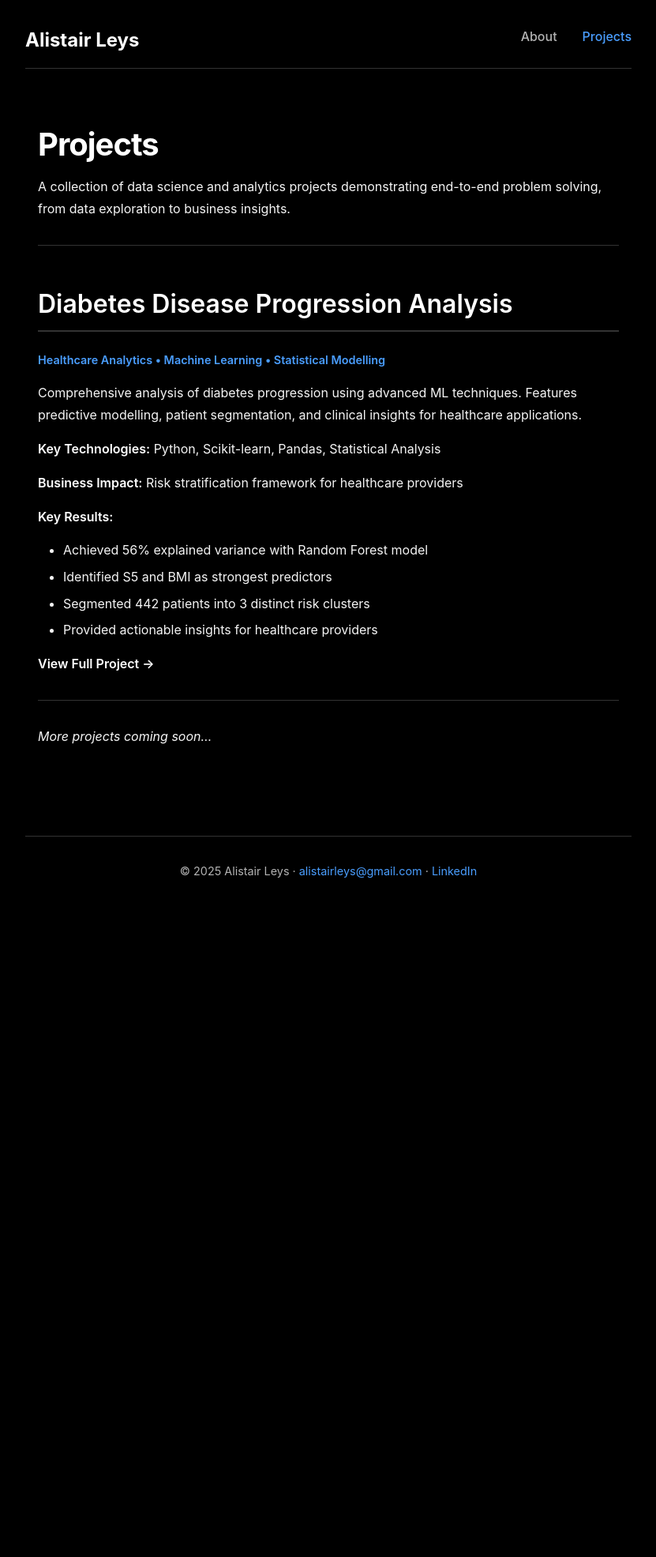
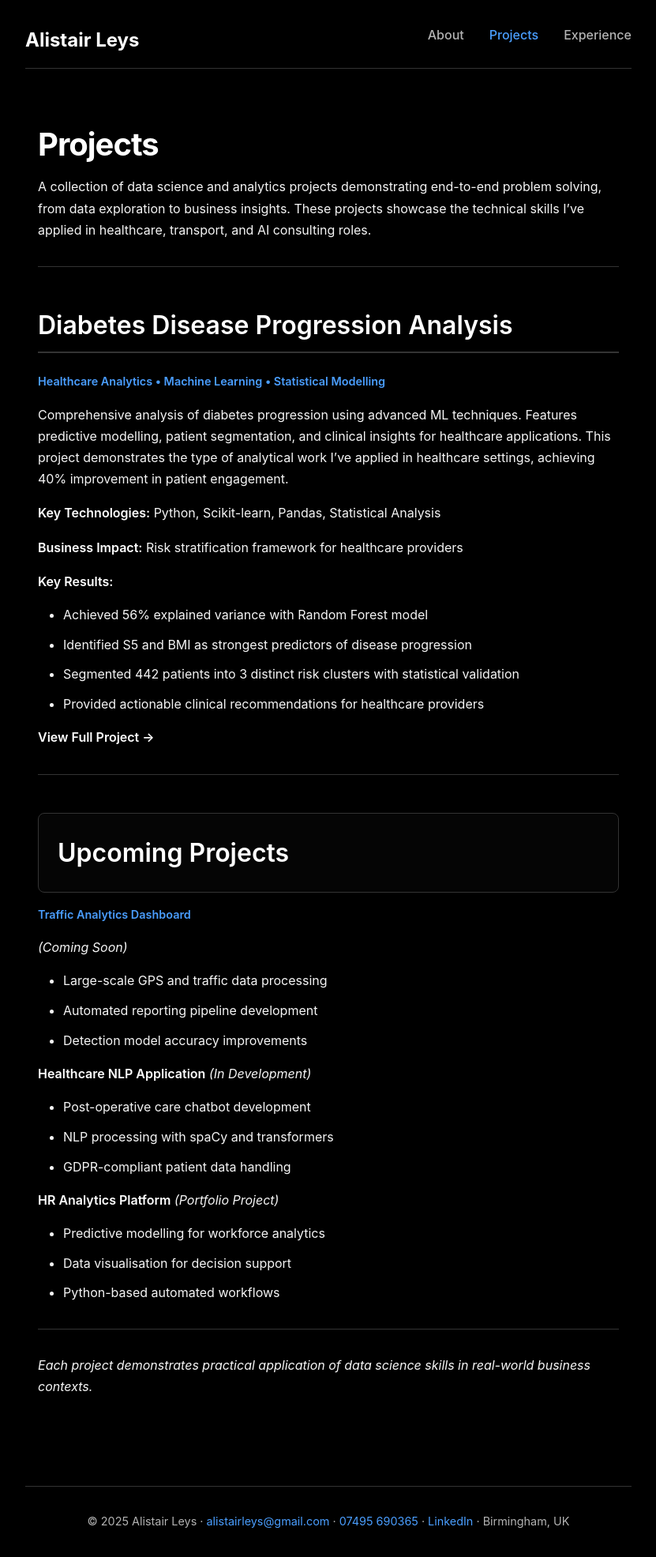
Before and after one commit to AlistairLeys/alistairleys.github.io, a Jekyll site: the page built from projects/index.md, in a window 1280 px wide. Shown: the whole page at 79% size, without its empty margins (224-1055 px from the left). Built offline with Jekyll 4.4.1, drawn with Linux system fonts in a browser that asks for light colours; before the commit the page ends 1148 px from its top, so only the background shows below that.

Commit message:
Major portfolio enhancements: Add Experience page, update About section with CV details, add professional context

```diff
--- a/_layouts/default.html
+++ b/_layouts/default.html
@@ -97,6 +97,7 @@
                 <ul class="nav-links">
                     <li><a href="/" {% if page.url == "/" %}class="active"{% endif %}>About</a></li>
                     <li><a href="/projects/" {% if page.url contains "/projects" %}class="active"{% endif %}>Projects</a></li>
+                    <li><a href="/experience/" {% if page.url contains "/experience" %}class="active"{% endif %}>Experience</a></li>
                 </ul>
             </div>
         </nav>
@@ -109,7 +110,9 @@
             <p style="color: #b3b3b3; font-size: 0.9rem; margin: 0;">
                 &copy; 2025 Alistair Leys &middot;
                 <a href="mailto:alistairleys@gmail.com">alistairleys@gmail.com</a> &middot;
-                <a href="https://www.linkedin.com/in/alistair-leys">LinkedIn</a>
+                <a href="tel:07495690365">07495 690365</a> &middot;
+                <a href="https://www.linkedin.com/in/alistair-leys">LinkedIn</a> &middot;
+                Birmingham, UK
             </p>
         </footer>
     </div>
--- a/assets/css/main.css
+++ b/assets/css/main.css
@@ -285,6 +285,34 @@
     margin-bottom: 1rem;
 }
 
+/* Experience page styling */
+h3 {
+    color: var(--accent-color);
+    font-size: 1.25rem;
+    margin-top: 2rem;
+    margin-bottom: 0.5rem;
+}
+
+h3 + p strong {
+    color: var(--link-color);
+    font-size: 1rem;
+}
+
+h3 + p em {
+    color: var(--text-muted);
+    font-size: 0.9rem;
+}
+
+/* Experience list styling */
+ul li {
+    margin-bottom: 0.75rem;
+    line-height: 1.6;
+}
+
+ul li strong {
+    color: var(--accent-color);
+}
+
 /* Back link styling */
 a[href*="Back"] {
     display: inline-block;
--- a/projects/index.md
+++ b/projects/index.md
@@ -5,7 +5,7 @@
 
 # Projects
 
-A collection of data science and analytics projects demonstrating end-to-end problem solving, from data exploration to business insights.
+A collection of data science and analytics projects demonstrating end-to-end problem solving, from data exploration to business insights. These projects showcase the technical skills I've applied in healthcare, transport, and AI consulting roles.
 
 ---
 
@@ -13,7 +13,7 @@
 
 **Healthcare Analytics • Machine Learning • Statistical Modelling**
 
-Comprehensive analysis of diabetes progression using advanced ML techniques. Features predictive modelling, patient segmentation, and clinical insights for healthcare applications.
+Comprehensive analysis of diabetes progression using advanced ML techniques. Features predictive modelling, patient segmentation, and clinical insights for healthcare applications. This project demonstrates the type of analytical work I've applied in healthcare settings, achieving 40% improvement in patient engagement.
 
 **Key Technologies:** Python, Scikit-learn, Pandas, Statistical Analysis
 
@@ -21,12 +21,31 @@
 
 **Key Results:**
 - Achieved 56% explained variance with Random Forest model
-- Identified S5 and BMI as strongest predictors
-- Segmented 442 patients into 3 distinct risk clusters
-- Provided actionable insights for healthcare providers
+- Identified S5 and BMI as strongest predictors of disease progression
+- Segmented 442 patients into 3 distinct risk clusters with statistical validation
+- Provided actionable clinical recommendations for healthcare providers
 
 [**View Full Project →**](/projects/diabetes/)
 
 ---
 
-*More projects coming soon...*
+## Upcoming Projects
+
+**Traffic Analytics Dashboard** *(Coming Soon)*
+- Large-scale GPS and traffic data processing
+- Automated reporting pipeline development
+- Detection model accuracy improvements
+
+**Healthcare NLP Application** *(In Development)*
+- Post-operative care chatbot development
+- NLP processing with spaCy and transformers
+- GDPR-compliant patient data handling
+
+**HR Analytics Platform** *(Portfolio Project)*
+- Predictive modelling for workforce analytics
+- Data visualisation for decision support
+- Python-based automated workflows
+
+---
+
+*Each project demonstrates practical application of data science skills in real-world business contexts.*
```
Also changed, not shown: assets/files/README.md (added, +10 -0 lines), experience/index.md (added, +86 -0 lines), index.md (+5 -3 lines).
